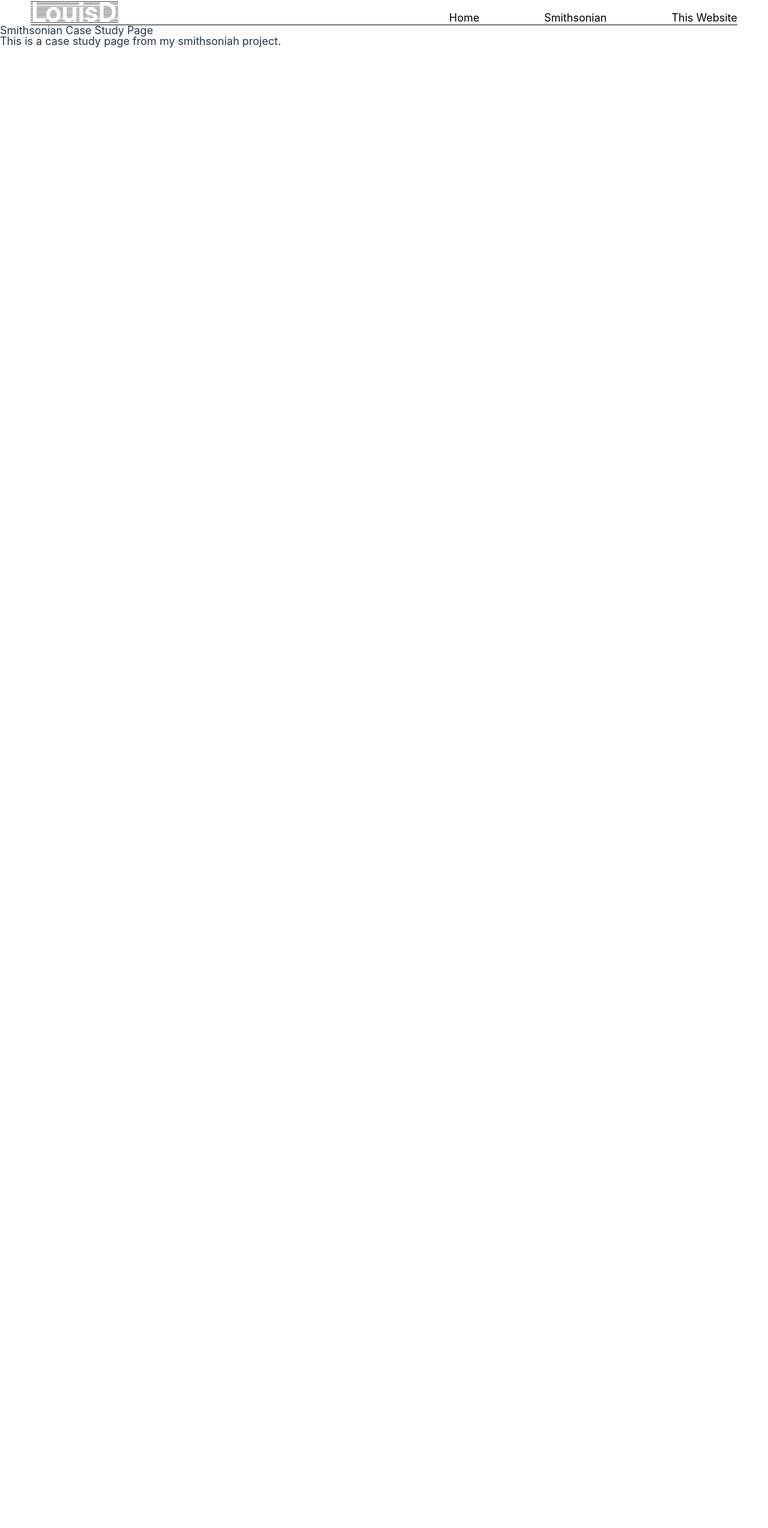
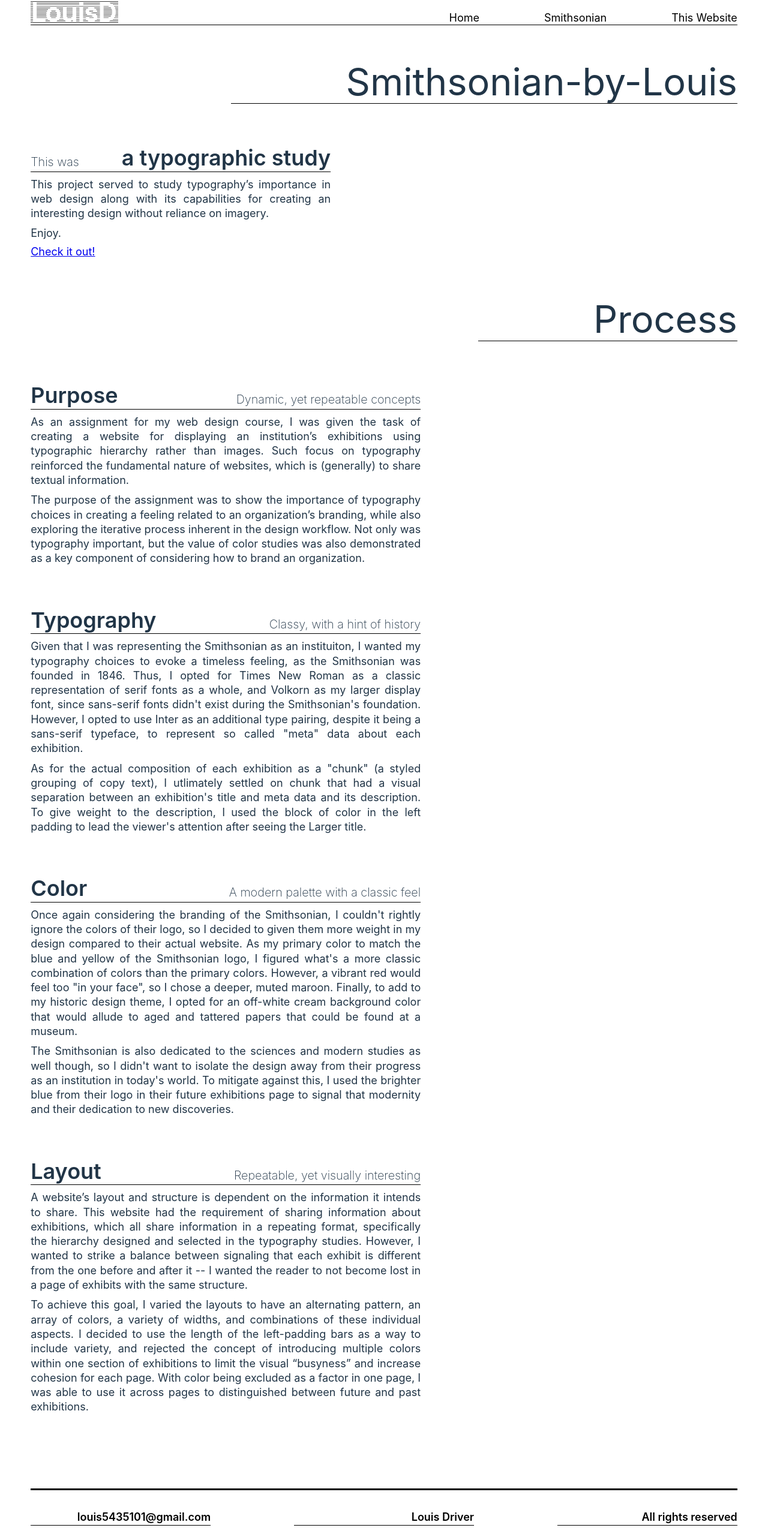
Before and after one commit to louis-driver/louisd-personal-site, a React (Vite) app: page /smithsonian in a window 1280 px wide. Shown: the part 24-2572 px from the top of the page at 60% size. Before the commit the page ends 800 px from the top, so only its background shows below. Built offline with nearby package versions, Linux system fonts and the light colour scheme; a web font is replaced by a local one.

Commit message:
Update text and navigation

```diff
--- a/src/pages/App.tsx
+++ b/src/pages/App.tsx
@@ -4,6 +4,7 @@
 import Footer from '../components/Footer'
 import HeroSection from '../components/HeroSection'
 import Heading from '../components/Heading'
+import { Link } from 'react-router-dom'
 
 function App() {
 
@@ -12,15 +13,23 @@
     h2: "Me",
     paragraphs: [{id: 0, paragraph: "Consider it a place to share my projects and experiences with whomever happens to scroll on in."},
       {id: 1, paragraph: "Enjoy!"}],
-    link: null
+    children: null
   }
 
-  const sectionProps = {
+  const smithsonianProps = {
+    h3: "An exploration of typography",
+    h2: "Smithsonian",
+    paragraphs: [{id: 0, paragraph: "This project served to study typography’s importance in web design along with its capabilities for creating an interesting design without reliance on imagery."},
+      ],
+    children: <Link to="/smithsonian">Check it out!</Link>
+  }
+
+  const thisWebsiteProps = {
     h3: "A project of self-expression",
     h2: "This Website",
     paragraphs: [{id: 0, paragraph: "This website serves as a leap into the development world that I had yet to fully commit to. Feeling the need to know “everything” to design, develop, and deploy a website seemed like an overwhelming task, but challenges promote learning, I like to say. "},
-      {id: 1, paragraph: "Now this is some website-ception!"}],
-    link: {hasLink: true, linkText: "See my process", linkRoute: "/louisd"}
+      {id: 1, paragraph: "A website that talks about its own design and developement? This is some website-ception."}],
+    children: <Link to="/louisd">See my process</Link>
   }
 
   return (
@@ -28,7 +37,8 @@
       <Navbar />
       <HeroSection {...heroProps} />
       <Heading heading="Projects" />
-      <HeroSection {...sectionProps} />
+      <HeroSection {...smithsonianProps} />
+      <HeroSection {...thisWebsiteProps} />
       <Footer />
     </>
   )
--- a/src/pages/LouisD.tsx
+++ b/src/pages/LouisD.tsx
@@ -10,14 +10,14 @@
         h2: "This Website",
         paragraphs: [{id: 0, paragraph: "Heyo! It's Louis. Yes, I designed and developed this website by myself. Yes, I know it's so very super stinkin' awesome. Also yes, you should totally reach out to me!"},
           {id: 1, paragraph: "Pretty cool right?"}],
-        link: null
+        children: null
     }
 
     const purposeProps = {
         h2: "Purpose",
         h3: "A project of self-expression",
         paragraphs: [{id: 0, paragraph: "As I aspire to be a full stack web developer, I couldn't even begin to call myself one without a portfolio website! So yeah, that's one of the main reasons for creating this website."},
-            {id: 1, paragraph: "Aside from displaying my capabilities in a concrete fashion that is viewable by everyone."},
+            {id: 1, paragraph: "Besides displaying my capabilities in a concrete fashion that is visible to everyone."},
             {id: 2, paragraph: "Oh, and as a method to gain more web development experience."},
             {id: 3, paragraph: "And for the fun of making you read this."}
         ]
@@ -34,8 +34,8 @@
     const developmentProps = {
         h2: "Development",
         h3: "Simple and modern",
-        paragraphs: [{id: 0, paragraph: "With React's prevalence in the industry, as well as it being taught in my courses, I opted to use it as my front-end framework."},
-            {id: 1, paragraph: "React\'s modular development also let\'s me quickly construct new process pages for any new projects I create. You know, after I had built those components at least."}
+        paragraphs: [{id: 0, paragraph: "With React's prevalence in the industry, as well as it being taught in my courses, I opted to use it as my front-end framework. React\'s modular development also let\'s me quickly construct new process pages for any new projects I create. You know, after I had built those components at least."},
+            {id: 1, paragraph: "To deploy the website, I've used a DigitalOcean droplet because of their ease of use for web developers and the low start-up cost. An extra plus is the continuous integration and delivery through its link to my github repository. Plus, it should let me host multiple low-traffic sites on one droplet."}
         ]
     }
 
--- a/src/pages/Smithsonian.tsx
+++ b/src/pages/Smithsonian.tsx
@@ -1,17 +1,64 @@
+import { Link } from 'react-router-dom';
+import Footer from '../components/Footer';
+import Heading from '../components/Heading';
+import HeroSection from '../components/HeroSection';
 import Navbar from '../components/Navbar';
+import TextSection from '../components/TextSection';
 
 function Smithsonian() {
 
+  const heroProps = {
+    h3: "This was",
+    h2: "a typographic study",
+    paragraphs: [{id: 0, paragraph: "This project served to study typography’s importance in web design along with its capabilities for creating an interesting design without reliance on imagery."},
+      {id: 1, paragraph: "Enjoy."}],
+    children: <a href="https://smithsonian-by-louis.netlify.app/" target="_blank">Check it out!</a>
+}
+
+const purposeProps = {
+  h2: "Purpose",
+  h3: "Dynamic, yet repeatable concepts",
+  paragraphs: [{id: 0, paragraph: "As an assignment for my web design course, I was given the task of creating a website for displaying an institution’s exhibitions using typographic hierarchy rather than images. Such focus on typography reinforced the fundamental nature of websites, which is (generally) to share textual information."},
+    {id: 1, paragraph: "The purpose of the assignment was to show the importance of typography choices in creating a feeling related to an organization’s branding, while also exploring the iterative process inherent in the design workflow. Not only was typography important, but the value of color studies was also demonstrated as a key component of considering how to brand an organization."}
+  ]
+}
+
+const typographyProps = {
+    h2: "Typography",
+    h3: "Classy, with a hint of history",
+    paragraphs: [{id: 0, paragraph: "Given that I was representing the Smithsonian as an instituiton, I wanted my typography choices to evoke a timeless feeling, as the Smithsonian was founded in 1846. Thus, I opted for Times New Roman as a classic representation of serif fonts as a whole, and Volkorn as my larger display font, since sans-serif fonts didn't exist during the Smithsonian's foundation. However, I opted to use Inter as an additional type pairing, despite it being a sans-serif typeface, to represent so called \"meta\" data about each exhibition."},
+      {id: 1, paragraph: "As for the actual composition of each exhibition as a \"chunk\" (a styled grouping of copy text), I utlimately settled on chunk that had a visual separation between an exhibition's title and meta data and its description. To give weight to the description, I used the block of color in the left padding to lead the viewer's attention after seeing the Larger title."}
+    ]
+}
+
+const colorProps = {
+    h2: "Color",
+    h3: "A modern palette with a classic feel",
+    paragraphs: [{id: 0, paragraph: "Once again considering the branding of the Smithsonian, I couldn't rightly ignore the colors of their logo, so I decided to given them more weight in my design compared to their actual website. As my primary color to match the blue and yellow of the Smithsonian logo, I figured what's a more classic combination of colors than the primary colors. However, a vibrant red would feel too \"in your face\", so I chose a deeper, muted maroon. Finally, to add to my historic design theme, I opted for an off-white cream background color that would allude to aged and tattered papers that could be found at a museum."},
+      {id: 1, paragraph: "The Smithsonian is also dedicated to the sciences and modern studies as well though, so I didn't want to isolate the design away from their progress as an institution in today's world. To mitigate against this, I used the brighter blue from their logo in their future exhibitions page to signal that modernity and their dedication to new discoveries."}
+    ]
+}
+
+const layoutProps = {
+    h2: "Layout",
+    h3: "Repeatable, yet visually interesting",
+    paragraphs: [{id: 0, paragraph: "A website’s layout and structure is dependent on the information it intends to share. This website had the requirement of sharing information about exhibitions, which all share information in a repeating format, specifically the hierarchy designed and selected in the typography studies. However, I wanted to strike a balance between signaling that each exhibit is different from the one before and after it -- I wanted the reader to not become lost in a page of exhibits with the same structure. "},
+        {id: 1, paragraph: "To achieve this goal, I varied the layouts to have an alternating pattern, an array of colors, a variety of widths, and combinations of these individual aspects. I decided to use the length of the left-padding bars as a way to include variety, and rejected the concept of introducing multiple colors within one section of exhibitions to limit the visual “busyness” and increase cohesion for each page. With color being excluded as a factor in one page, I was able to use it across pages to distinguished between future and past exhibitions."}
+    ]
+}
+
   return (
     <>
-      <Navbar />
-      <h1>Smithsonian Case Study Page</h1>
-      <div>
-        <p>
-          This is a case study page from my smithsoniah project.
-        </p>
-      </div>
-    </>
+        <Navbar />
+        <Heading heading="Smithsonian-by-Louis" />
+        <HeroSection {...heroProps}/>
+        <Heading heading="Process" />
+        <TextSection {...purposeProps} />
+        <TextSection {...typographyProps} />
+        <TextSection {...colorProps} />
+        <TextSection {...layoutProps} />
+        <Footer />
+        </>
   )
 }
 
```
